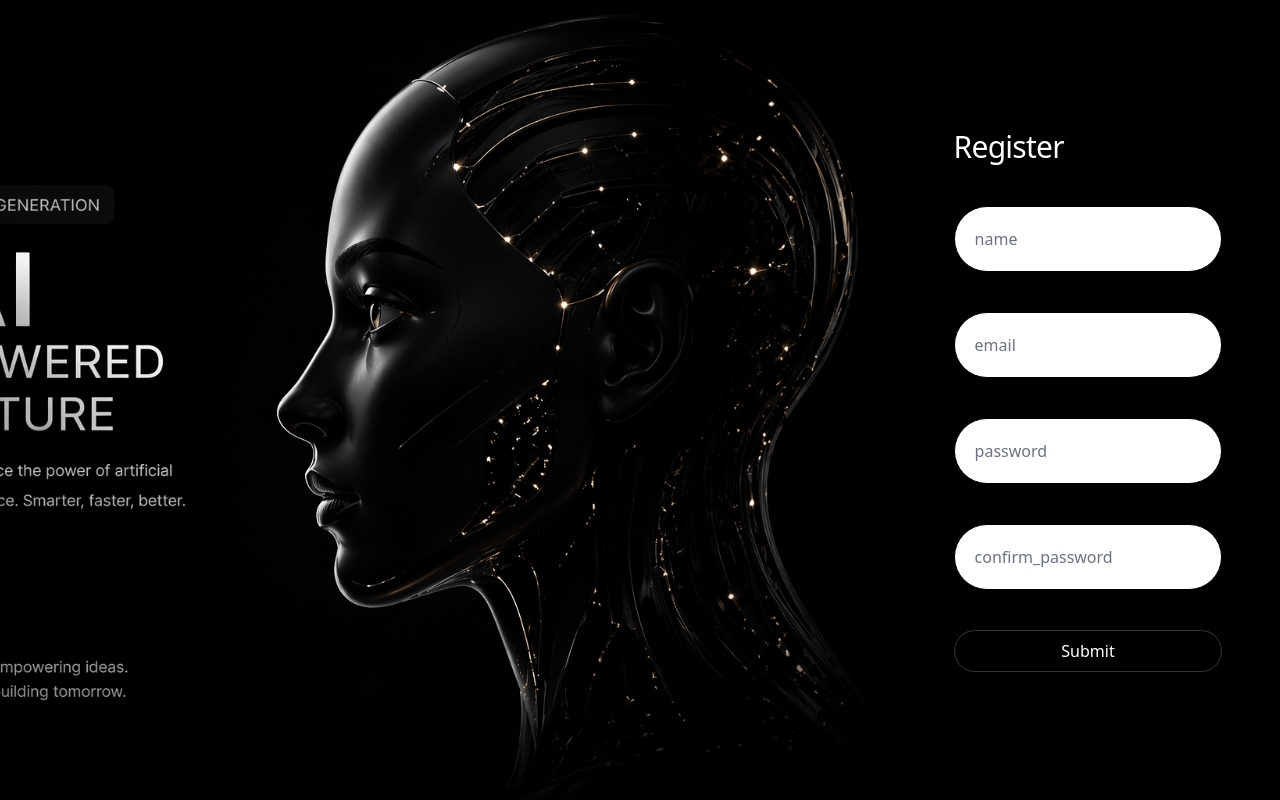
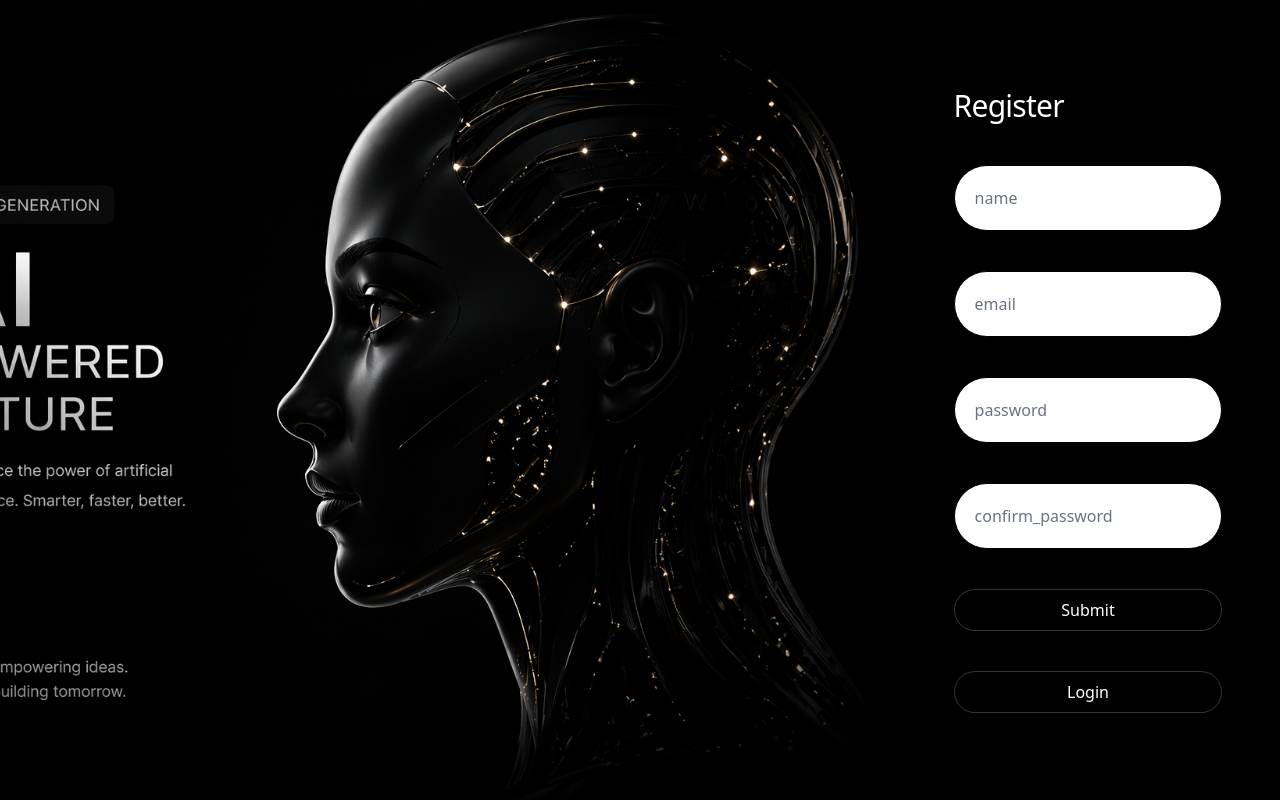
Before and after one commit to ArmanKadian-sys/AiChatFrontendDeploy, a React (Vite) app: page /auth/register in a window 1280 px wide. Built offline with nearby package versions, Linux system fonts and the light colour scheme.

Commit message:
Added Login and Register buttons

```diff
--- a/src/Components/Login.jsx
+++ b/src/Components/Login.jsx
@@ -87,6 +87,7 @@ const Login = () => {
                 Login
               </button>
             )}
+            <button onClick={"/auth/register"} className={btnStyle}>Register</button>
 
           </div>
         </div>
--- a/src/Components/Register.jsx
+++ b/src/Components/Register.jsx
@@ -89,6 +89,7 @@ const Register = () => {
               Submit
             </button>
           )}
+          <button onClick={"/auth/login"} className={btnStyle}>Login</button>
 
         </div>
       </div>
```
